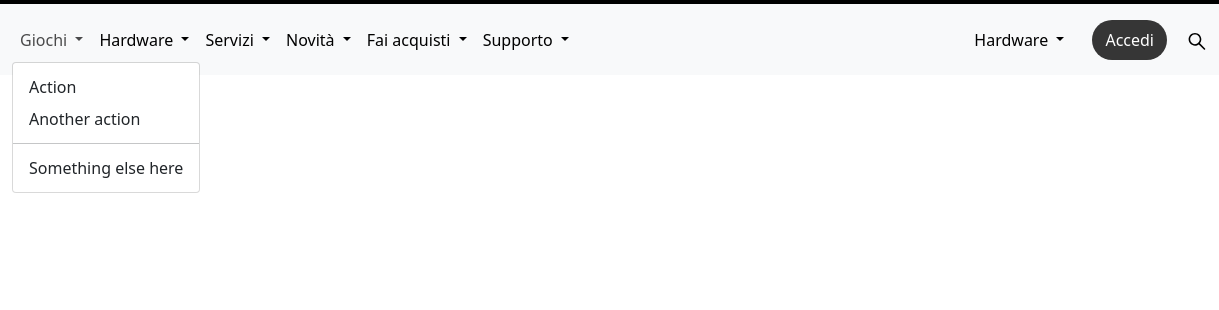
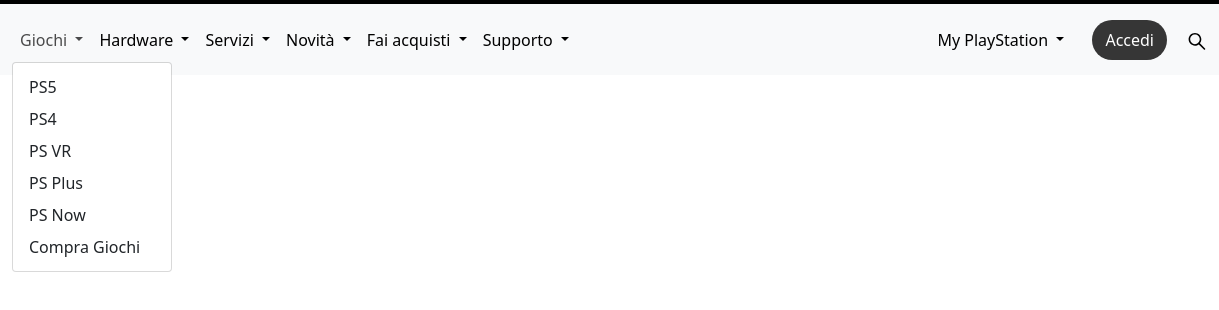
Before and after one commit to lorenzorru0/htmlcss-playstation, a plain HTML site: page index.html in a window 1280 px wide. Both pictures are taken after a click on the button "Giochi". Shown: the part 26-336 px from the top of the page, 61-1280 px from the left. Drawn offline with nearby package versions, Linux system fonts and the light colour scheme.

Commit message:
Add favicon and features nav bar

```diff
--- a/css/style.css
+++ b/css/style.css
@@ -8,6 +8,12 @@
 }
 
 /* Header */
+header {
+    position: fixed;
+    top: 0;
+    width: 100%;
+    z-index: 9;
+}
 .header_top {
     height: 30px;
     line-height: 30px;
--- a/index.html
+++ b/index.html
@@ -4,6 +4,9 @@
         <meta charset="UTF-8">
         <meta http-equiv="X-UA-Compatible" content="IE=edge">
         <meta name="viewport" content="width=device-width, initial-scale=1.0">
+        <!-- Favicon -->
+        <link rel="shortcut icon" href="img/favicon.ico" type="image/x-icon">
+        <!-- /Favicon -->
         <!-- Bootstrap CSS -->
         <link href="https://cdn.jsdelivr.net/npm/bootstrap@5.0.2/dist/css/bootstrap.min.css" rel="stylesheet" integrity="sha384-EVSTQN3/azprG1Anm3QDgpJLIm9Nao0Yz1ztcQTwFspd3yD65VohhpuuCOmLASjC" crossorigin="anonymous">
         <!-- /Bootstrap CSS -->
@@ -34,12 +37,12 @@
                                         Giochi
                                     </a>
                                     <ul class="dropdown-menu" aria-labelledby="navbarDropdown">
-                                        <li><a class="dropdown-item" href="#">Action</a></li>
-                                        <li><a class="dropdown-item" href="#">Another action</a></li>
-                                        <li>
-                                            <hr class="dropdown-divider">
-                                        </li>
-                                        <li><a class="dropdown-item" href="#">Something else here</a></li>
+                                        <li><a class="dropdown-item" href="#">PS5</a></li>
+                                        <li><a class="dropdown-item" href="#">PS4</a></li>
+                                        <li><a class="dropdown-item" href="#">PS VR</a></li>
+                                        <li><a class="dropdown-item" href="#">PS Plus</a></li>
+                                        <li><a class="dropdown-item" href="#">PS Now</a></li>
+                                        <li><a class="dropdown-item" href="#">Compra Giochi</a></li>
                                     </ul>
                                 </li>
                                 <li class="nav-item dropdown">
@@ -48,12 +51,10 @@
                                         Hardware
                                     </a>
                                     <ul class="dropdown-menu" aria-labelledby="navbarDropdown">
-                                        <li><a class="dropdown-item" href="#">Action</a></li>
-                                        <li><a class="dropdown-item" href="#">Another action</a></li>
-                                        <li>
-                                            <hr class="dropdown-divider">
-                                        </li>
-                                        <li><a class="dropdown-item" href="#">Something else here</a></li>
+                                        <li><a class="dropdown-item" href="#">PS5</a></li>
+                                        <li><a class="dropdown-item" href="#">PS4</a></li>
+                                        <li><a class="dropdown-item" href="#">PS4 PRO</a></li>
+                                        <li><a class="dropdown-item" href="#">PS VR</a></li>
                                     </ul>
                                 </li>
                                 <li class="nav-item dropdown">
@@ -62,12 +63,9 @@
                                         Servizi
                                     </a>
                                     <ul class="dropdown-menu" aria-labelledby="navbarDropdown">
-                                        <li><a class="dropdown-item" href="#">Action</a></li>
-                                        <li><a class="dropdown-item" href="#">Another action</a></li>
-                                        <li>
-                                            <hr class="dropdown-divider">
-                                        </li>
-                                        <li><a class="dropdown-item" href="#">Something else here</a></li>
+                                        <li><a class="dropdown-item" href="#">PS Plus</a></li>
+                                        <li><a class="dropdown-item" href="#">PS Now</a></li>
+                                        <li><a class="dropdown-item" href="#">PS Video</a></li>
                                     </ul>
                                 </li>
                                 <li class="nav-item dropdown">
@@ -76,12 +74,7 @@
                                         Novità
                                     </a>
                                     <ul class="dropdown-menu" aria-labelledby="navbarDropdown">
-                                        <li><a class="dropdown-item" href="#">Action</a></li>
-                                        <li><a class="dropdown-item" href="#">Another action</a></li>
-                                        <li>
-                                            <hr class="dropdown-divider">
-                                        </li>
-                                        <li><a class="dropdown-item" href="#">Something else here</a></li>
+                                        <li><a class="dropdown-item" href="#">PS Blog</a></li>
                                     </ul>
                                 </li>
                                 <li class="nav-item dropdown">
@@ -90,12 +83,7 @@
                                         Fai acquisti
                                     </a>
                                     <ul class="dropdown-menu" aria-labelledby="navbarDropdown">
-                                        <li><a class="dropdown-item" href="#">Action</a></li>
-                                        <li><a class="dropdown-item" href="#">Another action</a></li>
-                                        <li>
-                                            <hr class="dropdown-divider">
-                                        </li>
-                                        <li><a class="dropdown-item" href="#">Something else here</a></li>
+                                        <li><a class="dropdown-item" href="#">PS Store</a></li>
                                     </ul>
                                 </li>
                                 <li class="nav-item dropdown">
@@ -104,12 +92,8 @@
                                         Supporto
                                     </a>
                                     <ul class="dropdown-menu" aria-labelledby="navbarDropdown">
-                                        <li><a class="dropdown-item" href="#">Action</a></li>
-                                        <li><a class="dropdown-item" href="#">Another action</a></li>
-                                        <li>
-                                            <hr class="dropdown-divider">
-                                        </li>
-                                        <li><a class="dropdown-item" href="#">Something else here</a></li>
+                                        <li><a class="dropdown-item" href="#">Supporto</a></li>
+                                        <li><a class="dropdown-item" href="#">Stato del PSN</a></li>
                                     </ul>
                                 </li>
                             </ul>
@@ -118,15 +102,12 @@
                                     <li class="nav-item dropdown">
                                         <a class="nav-link dropdown-toggle" href="#" id="navbarDropdown" role="button" data-bs-toggle="dropdown"
                                             aria-expanded="false">
-                                            Hardware
+                                            My PlayStation
                                         </a>
                                         <ul class="dropdown-menu" aria-labelledby="navbarDropdown">
-                                            <li><a class="dropdown-item" href="#">Action</a></li>
-                                            <li><a class="dropdown-item" href="#">Another action</a></li>
-                                            <li>
-                                                <hr class="dropdown-divider">
-                                            </li>
-                                            <li><a class="dropdown-item" href="#">Something else here</a></li>
+                                            <li><a class="dropdown-item" href="#">Account</a></li>
+                                            <li><a class="dropdown-item" href="#">PS Plus</a></li>
+                                            <li><a class="dropdown-item" href="#">PS Now</a></li>
                                         </ul>
                                     </li>
                                 </ul>
```
Also changed, not shown: img/favicon.ico (added).
